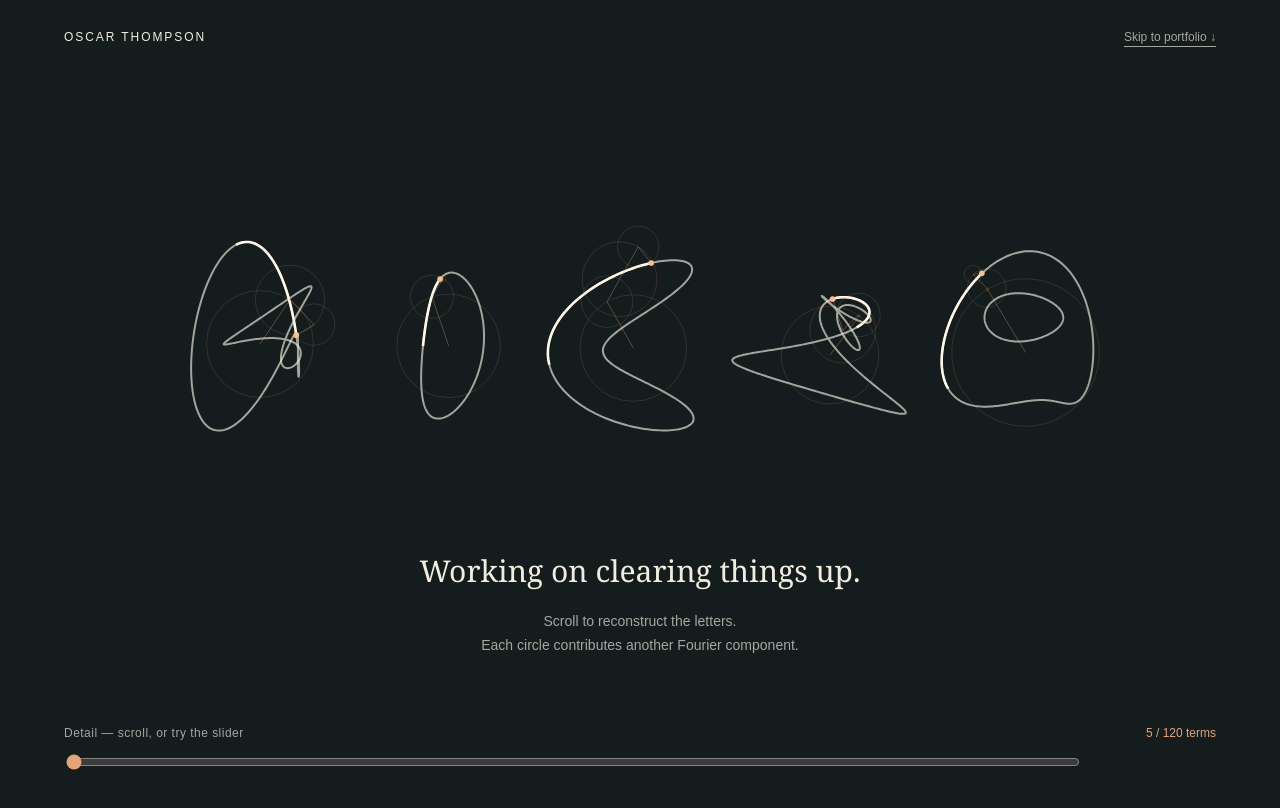
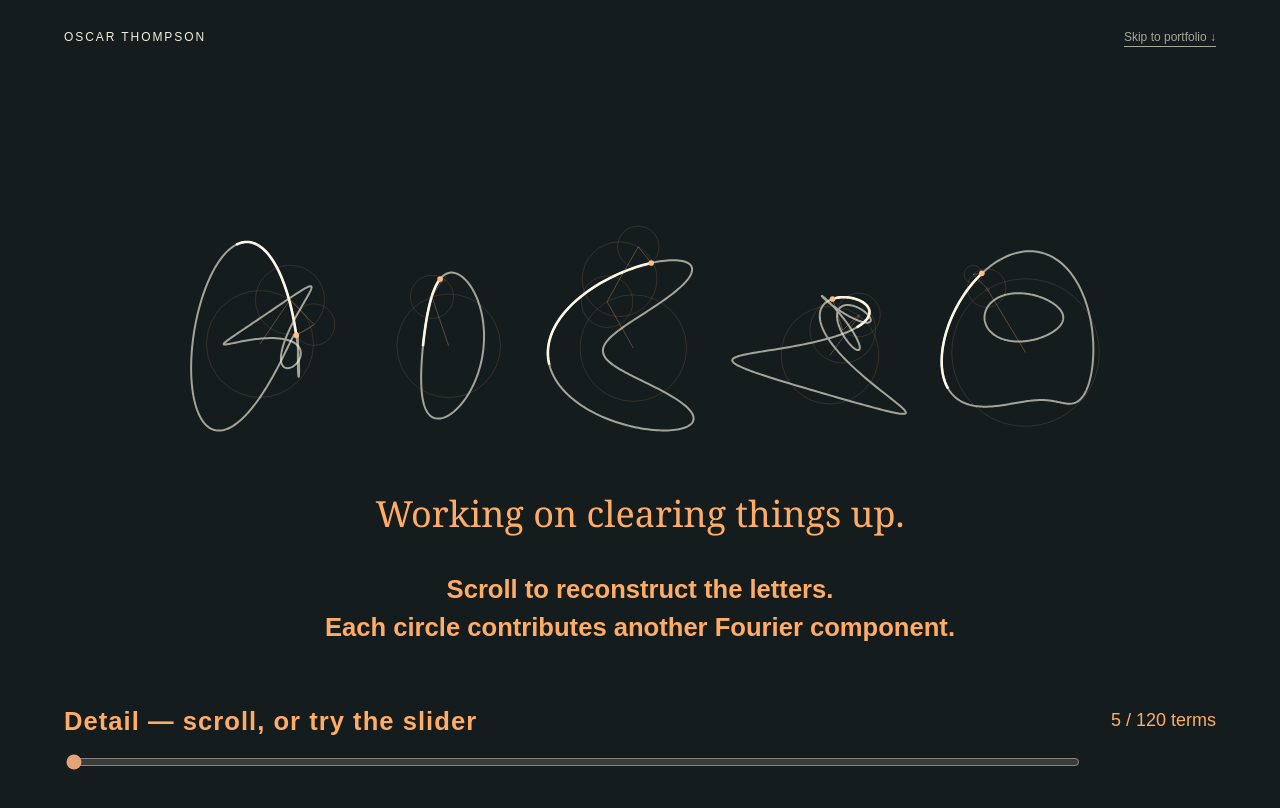
Before and after one commit to oscardelsalten/Oscar_T, a plain HTML site: page index.html in a window 1280 px wide. Shown: the top 808 px of the page. Drawn offline with Linux system fonts and the light colour scheme.

Commit message:
Update index.html

```diff
--- a/index.html
+++ b/index.html
@@ -318,6 +318,27 @@ label[for="portrait-detail"] {
     .poster-track { animation: none; }
     .poster-viewport { overflow-x: auto; }
     .poster-group[aria-hidden] { display: none; }
+}
+/* Scroll instructions and slider captions */
+.caption #hint,
+.controls label,
+label[for="portrait-detail"] {
+    color: #ffad66;
+    font-size: clamp(20px, 2vw, 26px);
+    font-weight: 600;
+    line-height: 1.5;
+}
+
+/* The sentence above the scroll instructions */
+.caption .label {
+    color: #ffad66;
+    font-size: clamp(26px, 3vw, 36px);
+}
+
+/* Fourier term counter */
+#readout {
+    color: #ffad66;
+    font-size: 18px;
 }
 </style>
 </head>
```
